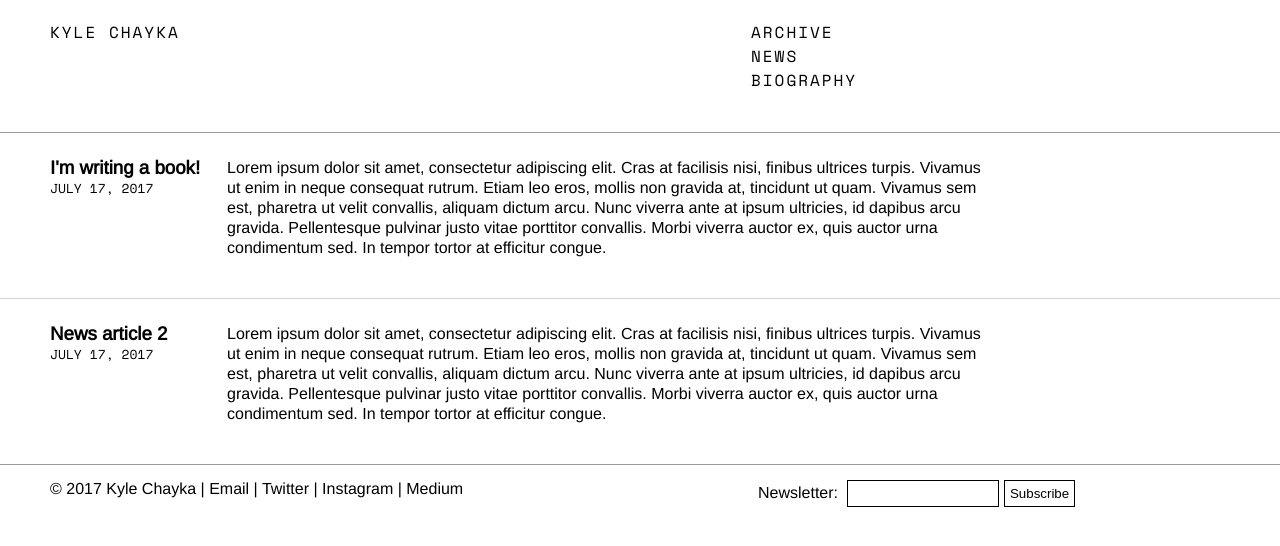
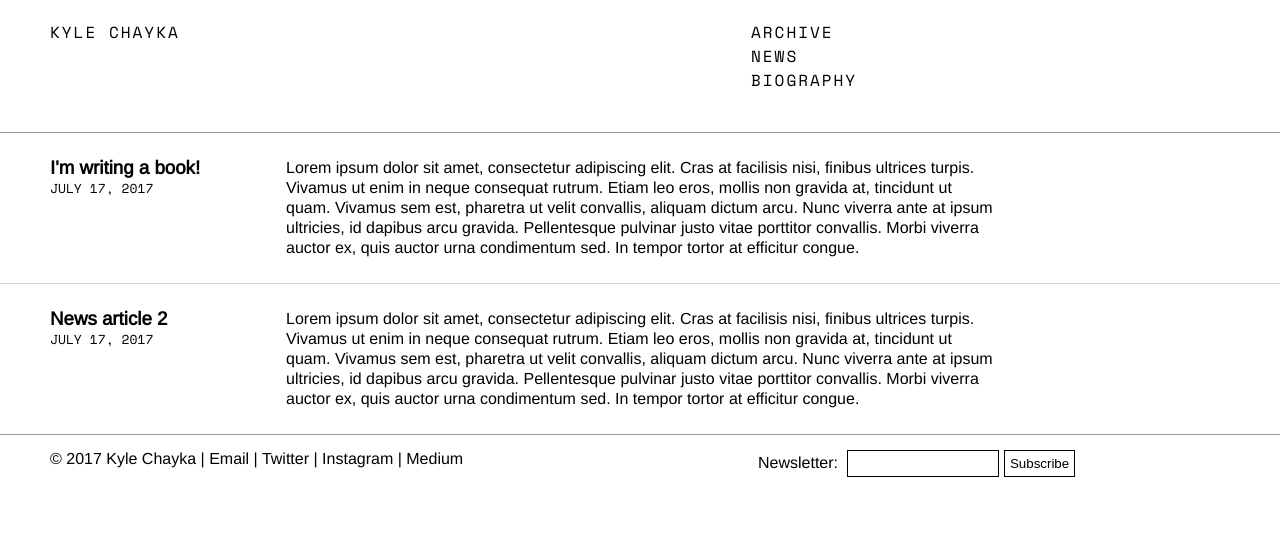
Before and after one commit to jarrettfuller/jekyll-test, a Jekyll site: the page built from news.html, in a window 1280 px wide. Shown: the top 546 px of the page. Built offline with Jekyll 4.4.1, drawn with Linux system fonts in a browser that asks for light colours; some web fonts are replaced.

Commit message:
spacing edits, new 404, news mobile design, cleaned up css

```diff
--- a/_layouts/index.html
+++ b/_layouts/index.html
@@ -26,11 +26,14 @@
             .first {
                 border-top: 0px solid;
             }
+            .object:hover {
+    background-color: lightgray;
+}
         </style>
 
     </head>
     <body id="top">
-        <header><h1><a href="{{ site.github.url }}/">Kyle Chayka</a> is a freelance writer for publications including Businessweek, Racked, NewYorker.com, and many others and co-founder of Study Hall. <a href="{{ site.github.url }}/about">More →</a></h1>
+        <header><h1><a href="{{ site.github.url }}/">Kyle Chayka</a> is a freelance writer for publications including Businessweek, Racked, NewYorker.com, and many others and co-founder of Study Hall. <a href="{{ site.github.url }}/bio">More →</a></h1>
             <nav><ul>
                 <li><a href="{{ site.github.url }}/archive">Archive</a></li>
                 <li><a href="{{ site.github.url }}/news">News</a></li>
--- a/_layouts/text.html
+++ b/_layouts/text.html
@@ -18,7 +18,6 @@
     }
 .object {
 border-top: 0px;
-    padding-top: 15px;
     }
 </style>
         </head>
--- a/news.html
+++ b/news.html
@@ -7,24 +7,11 @@
 <head>
 <style type="text/css">
 
-    .news {
-        display: flex;
+.first {
+        border-top: 0px;
     }
-    .news-title {
-        width: 15%;
-        padding-right: 25px;
-        box-sizing: border-box;
-    }
-    .news-title p {
-        font-family: "space Mono";
-        text-transform: uppercase;
-        font-size: 13px;
-    }
-    .news-item {
-        width: 65%;
-    }
-    .first {
-        border-top: 0px;
+    .object {
+        padding-bottom: 25px;
     }
 </style>
 </head>
--- a/styles.css
+++ b/styles.css
@@ -96,22 +96,6 @@
   padding-left: 0px;
   margin-left: 0px;
 }
-/*
-.site-title {
-    width: 15%;
-}
-.site-title a {
-    border-bottom: 1px black solid;
-    text-transform: uppercase;
-    letter-spacing: 2px;
-}
-.page-title {
-    box-sizing: border-box;
-    width: 46%;
-    padding-right: 50px;
-}
-*/
-
 
 /*----------- HOMEPAGE --------------*/
 .intro {
@@ -157,7 +141,8 @@
 .first {
   border-top: 0px solid;
 }
-/*----------- PROJECTS --------------*/
+
+/*----------- ARCHIVE --------------*/
 .object {
   border-top: 1px lightgrey solid;
   padding: 25px 50px 25px 50px;
@@ -208,7 +193,6 @@
     padding-top: 5px;
     padding-bottom: 5px;
     border-top: none;
-
 }
 .hidden {
     display: none!important;
@@ -230,7 +214,7 @@
     padding: 6px;
     padding-left: 8px;
     padding-right: 8px;
-    border: 1px black solid;
+    border: 1px #999999 solid;
     border-radius: 5px;
     margin-left: 5px;
     margin-right: 5px;
@@ -247,90 +231,6 @@
     color: black;
     }
 
-/*----------- PROFILE --------------*/
-.profile {
-  display: -webkit-flex;
-  display: -ms-flexbox;
-  display: flex;
-  width: auto;
-  padding: 15px 50px 50px 50px;
-}
-.text {
-  width: 60%;
-  border-top: none;
-  align-items: baseline;
-  box-sizing: border-box;
-  padding-right: 40px;
-  font-family: 'Arimo', Helvetica, Arial, sans-serif;
-  font-size: 16px;
-  color: #000000;
-  line-height: 22px;
-}
-.text a{
-    font-family: 'Arimo', Helvetica, Arial, sans-serif;
-  font-size: 16px;
-  color: #000000;
-    border-bottom: 1px lightgrey solid;
-}
-.profile_section:first-child {
-  padding-top: 0px;
-}
-.profile_section h4 {
-  -webkit-flex: 1;
-  -ms-flex: 1;
-  flex: 1;
-  width: 25%;
-    font-size: 16px;
-}
-.text article {
-  font-family: 'Arimo', Helvetica, Arial, sans-serif;
-  font-size: 16px;
-      line-height: 1.6em;
-  color: #000000;
-  padding-bottom: 0px;
-  margin-right: 50px;
-  -webkit-flex: 3;
-  -ms-flex: 3;
-  flex: 3;
-  width: 50%;
-}
-.text article a {
-  font-family: 'Arimo', Helvetica, Arial, sans-serif;
-  font-size: 16px;
-  color: #000000;
-  border-bottom: 1px black solid;
-}
-.text article a:hover {
-  border-bottom: 1px lightgrey solid;
-  color: red;
-}
-.profile sidebar {
-  -webkit-flex: 1;
-  -ms-flex: 1;
-  flex: 1;
-}
-.profile img {
-    width: 60%;
-}
-.profile sidebar h4 {
-    font-size: 16px;
-}
-.profile sidebar li {
-  list-style: none inside;
-      font-family: 'Arimo', Helvetica, Arial, sans-serif;
-  font-size: 16px;
-    line-height: 1.3em;
-}
-.profile sidebar a {
-    font-family: 'Arimo', Helvetica, Arial, sans-serif;
-  font-size: 16px;
-  color: #000000;
-  border-bottom: 0px black solid;
-}
-.profile sidebar a:hover {
-  border-bottom: 1px #000000 solid;
-  color: black;
-}
 /*----------- WRITING --------------*/
 .essay {
     width: 55%;
@@ -436,6 +336,91 @@
   color: red;
 }
 */
+
+/*----------- NEWS --------------*/
+.news {
+    display: flex;
+    }
+.news-title {
+    width: 20%;
+    padding-right: 25px;
+    box-sizing: border-box;
+    }
+.news-title p {
+    font-family: "space Mono";
+    text-transform: uppercase;
+    font-size: 13px;
+    }
+.news-item {
+    width: 60%;
+    }
+.news p {
+    padding-bottom: 0px;
+}
+
+/*----------- BIOGRAPHY --------------*/
+.profile {
+  display: -webkit-flex;
+  display: -ms-flexbox;
+  display: flex;
+  width: auto;
+  padding: 25px 50px 50px 50px;
+}
+.text {
+  width: 60%;
+  border-top: none;
+  align-items: baseline;
+  box-sizing: border-box;
+  padding-right: 40px;
+  font-family: 'Arimo', Helvetica, Arial, sans-serif;
+  font-size: 16px;
+  color: #000000;
+  line-height: 22px;
+}
+.text a {
+    font-family: 'Arimo', Helvetica, Arial, sans-serif;
+  font-size: 16px;
+  color: #000000;
+    border-bottom: 1px lightgrey solid;
+}
+.text a:hover{
+    border-bottom: 1px black solid;
+}
+.profile sidebar {
+  -webkit-flex: 1;
+  -ms-flex: 1;
+  flex: 1;
+}
+.profile img {
+    width: 60%;
+}
+.profile sidebar h4 {
+    text-transform: uppercase;
+    padding-top: 5px;
+    font-size: 14px;
+    width: 60%;
+        border-bottom: 1px solid grey;
+    margin-bottom: 5px;
+    font-family: 'Space Mono';
+    letter-spacing: 1px;
+}
+.profile sidebar li {
+  list-style: none inside;
+      font-family: 'Arimo', Helvetica, Arial, sans-serif;
+  font-size: 16px;
+    line-height: 1.3em;
+}
+.profile sidebar a {
+    font-family: 'Arimo', Helvetica, Arial, sans-serif;
+  font-size: 16px;
+  color: #000000;
+  border-bottom: 0px black solid;
+}
+.profile sidebar a:hover {
+  border-bottom: 1px #000000 solid;
+  color: black;
+}
+
 /*----------- RESPONSIVE VIDEO --------------*/
 .responsive-container {
   position: relative;
@@ -487,6 +472,8 @@
   .essay {
     width: 75%;
   }
+
+/*
   figure {
     width: 100%;
   }
@@ -497,14 +484,20 @@
     width: 100%;
     padding-bottom: 20px;
   }
-  /* PROFILE */
-  .profile_section {
-    width: 100%;
+*/
+
+/* NEWS */
+.news {
     flex-direction: column;
     }
-  .profile_section h4 {
+.news-title {
     width: 100%;
     }
+.news-item {
+    width: 100%;
+    }
+
+  /* BIOGRAPHY */
   .text article {
     width: 100%;
   }
@@ -555,7 +548,7 @@
         width: 100%;
         }
 
-/*PROJECTS */
+/*ARCHIVE */
     .object {
         flex-direction: column;
         padding-left: 25px;
@@ -581,7 +574,7 @@
         display: none;
         }
 
-/* PROFILE */
+/* BIOGRAPHY */
     .profile {
         flex-direction: column;
         width: 100%;
@@ -607,7 +600,8 @@
         padding-left: 0px;
       }
       .profile sidebar h4 {
-        margin-bottom: 0px;
+        width: 100%;
+          border-bottom: 0px;
       }
     .profile sidebar img {
         width: 100%;
@@ -638,6 +632,16 @@
         width: 100%;
     }
 
+/* NEWS */
+.news {
+    flex-direction: column;
+    }
+.news-title {
+    width: 100%;
+    }
+.news-item {
+    width: 100%;
+    }
 /* FOOTER */
     footer {
         flex-direction: column;
```
Also changed, not shown: 404.md (+13 -14 lines), bio.md (+3 -2 lines). Lines whose indentation alone changed are shown as unchanged.
